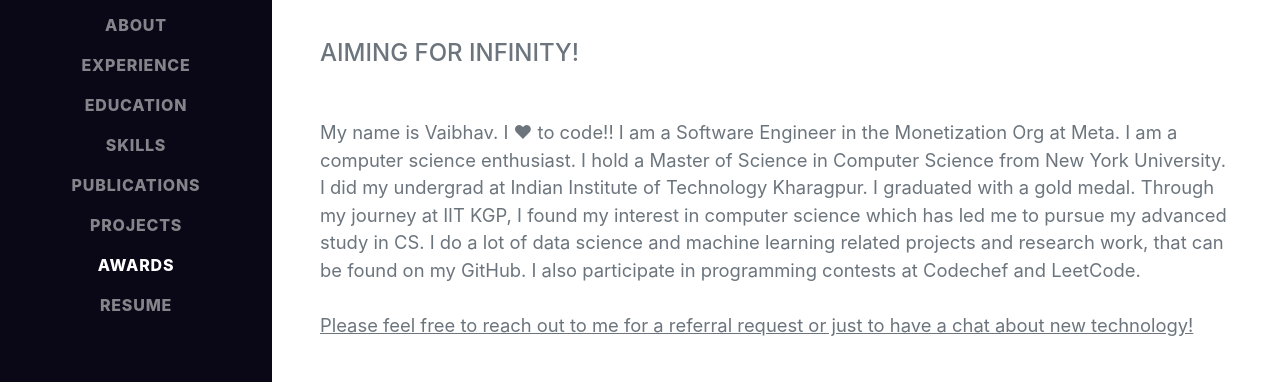
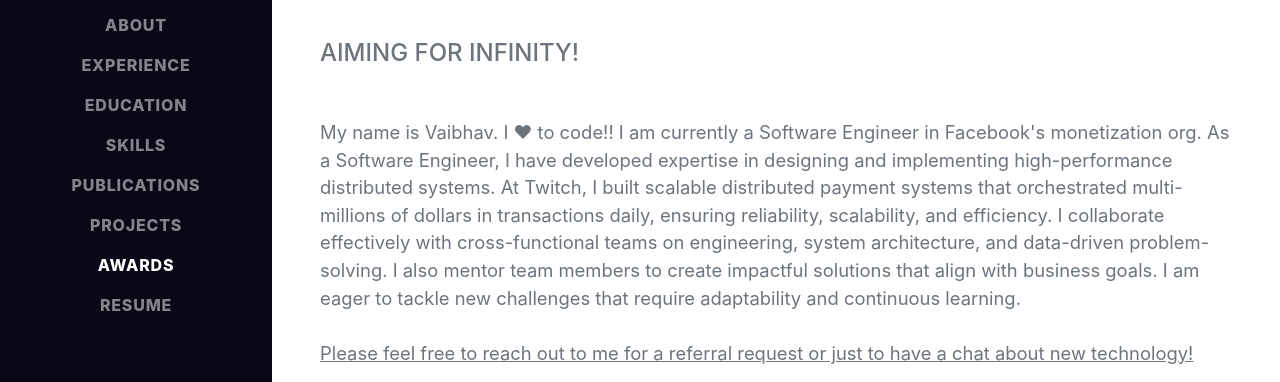
Before and after one commit to avaibh/avaibh.github.io, a plain HTML site: page index.html in a window 1280 px wide. Shown: the part 309-691 px from the top of the page. Drawn offline with nearby package versions, Linux system fonts and the light colour scheme; files whose address does not match are found by name; a web font is replaced by a local one.

Commit message:
Update index.html

```diff
--- a/index.html
+++ b/index.html
@@ -55,13 +55,15 @@
                     </div>
                     <p class="lead mb-5">My name is Vaibhav.  I  ♥  to code!!
 
-                        I am a Software Engineer in the Monetization Org at Meta.
+                        I am currently a Software Engineer in Facebook's monetization org.
 
-                        I am a computer science enthusiast. I hold a Master of Science in Computer Science from New York University.
+                        As a Software Engineer, I have developed expertise in designing and implementing high-performance distributed systems.
 
-                       I did my undergrad at Indian Institute of Technology Kharagpur.  I graduated with a gold medal. Through my journey at IIT KGP, I found my interest in computer science which has led me to pursue my advanced study in CS.
+                        At Twitch, I built scalable distributed payment systems that orchestrated multi-millions of dollars in transactions daily, ensuring reliability, scalability, and efficiency.
 
-                       I do a lot of data science and machine learning related projects and research work, that can be found on my GitHub. I also participate in programming contests at Codechef and LeetCode.
+                        I collaborate effectively with cross-functional teams on engineering, system architecture, and data-driven problem-solving.
+
+                        I also mentor team members to create impactful solutions that align with business goals. I am eager to tackle new challenges that require adaptability and continuous learning.
                     <br><br> <u>Please feel free to reach out to me for a referral request or just to have a chat about new technology!</u></p>
                     <div class="social-icons">
                         <a class="social-icon" href="https://www.linkedin.com/in/avaibh/"><i class="fab fa-linkedin-in"></i></a>
```
